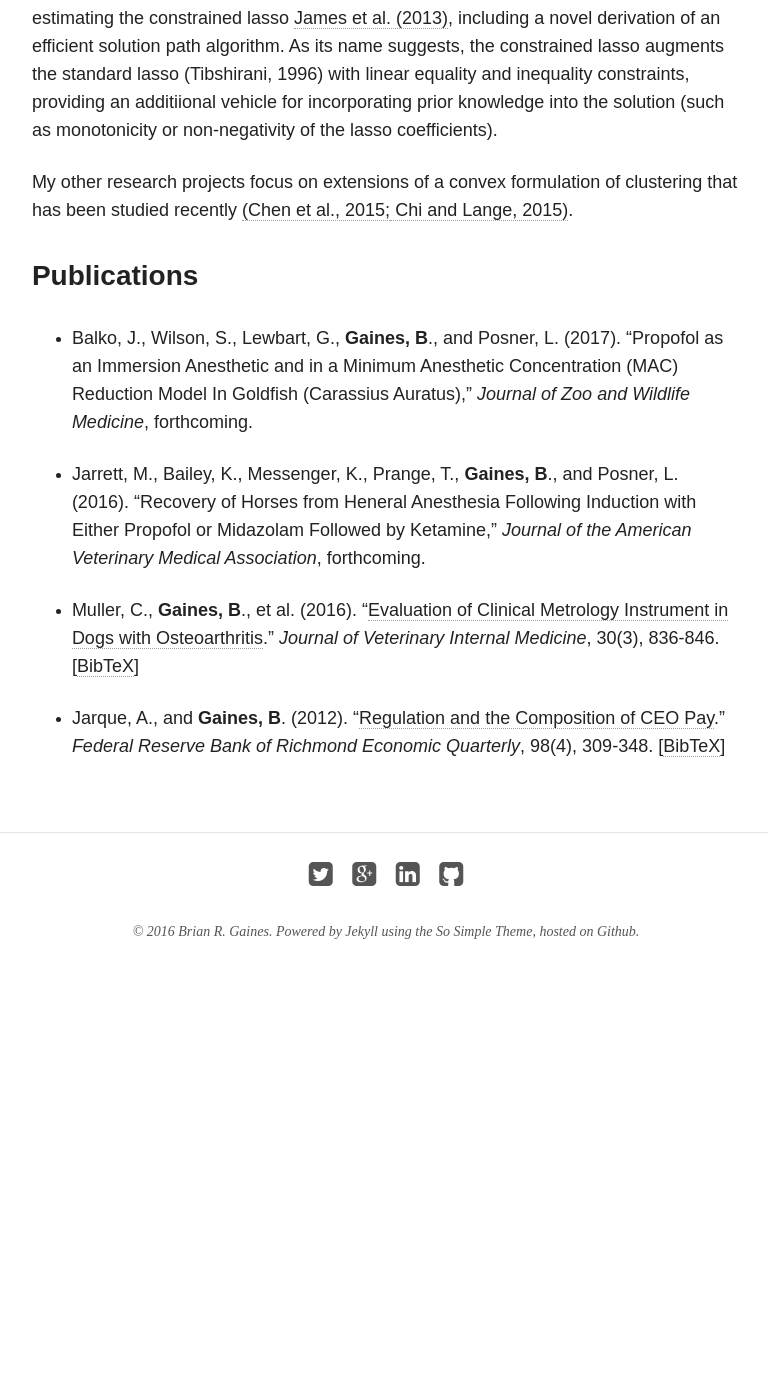
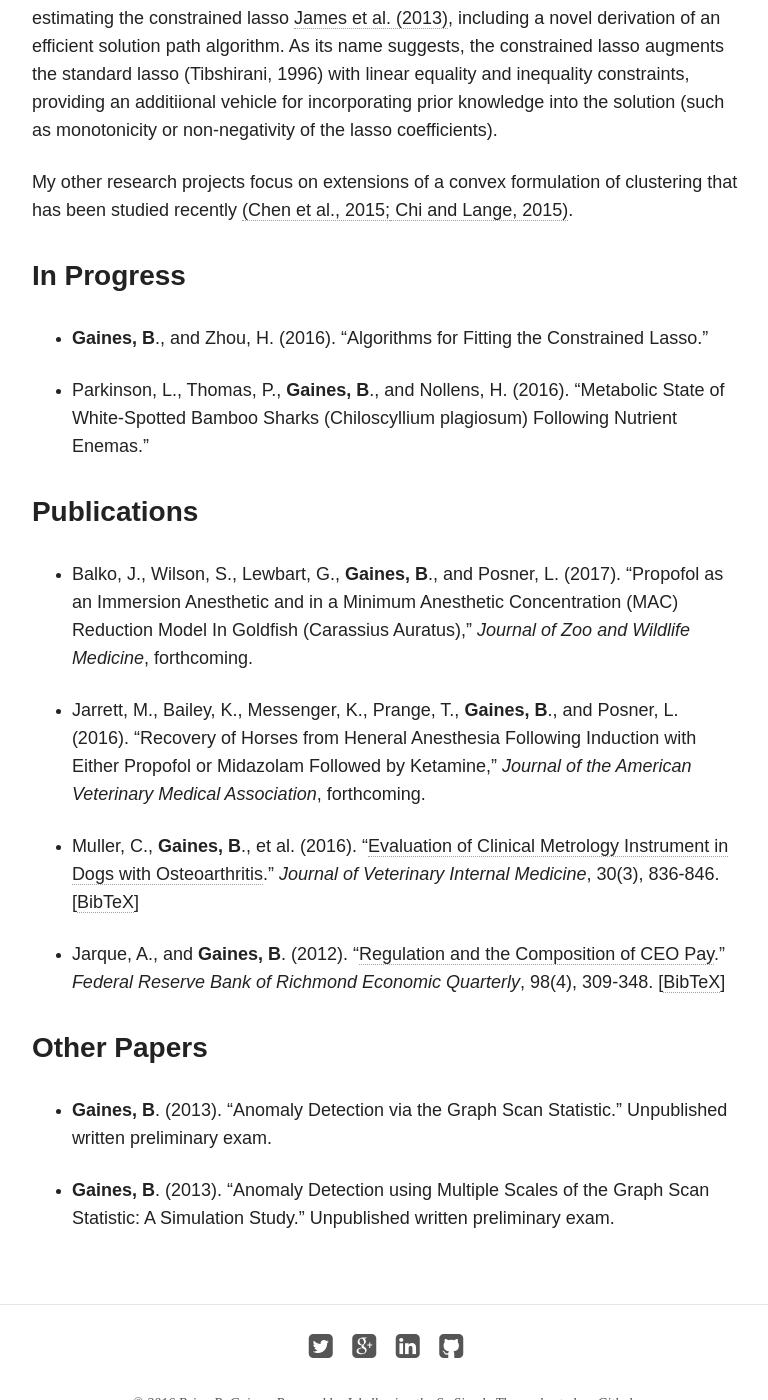
Before and after one commit to brgaines/brgaines.github.io, a Jekyll site: the page built from research/index.md, in a window 1280 px wide and 1400 px high, scrolled down 708 px. Shown: the whole window, without its empty margins (254-1022 px from the left). Built offline with Jekyll 4.4.1, drawn with Linux system fonts in a browser that asks for light colours; nearby versions of some CDN libraries; before the commit the page ends 1718 px from its top, so only the background shows below that.

Commit message:
added written prelim and current working papers to research page

```diff
--- a/research/index.md
+++ b/research/index.md
@@ -11,6 +11,11 @@ I am very fortunate to have [Hua Zhou](http://hua-zhou.github.io/) and [Eric Chi
 
 My other research projects focus on extensions of a convex formulation of clustering that has been studied recently [(Chen et al., 2015;](http://journals.plos.org/ploscompbiol/article?id=10.1371%2Fjournal.pcbi.1004228)[ Chi and Lange, 2015)](http://www.tandfonline.com/doi/abs/10.1080/10618600.2014.948181#.VHVPyt5WVzo).
 
+### In Progress
+
+* **Gaines, B**., and Zhou, H. (2016).  "Algorithms for Fitting the Constrained Lasso."
+
+* Parkinson, L., Thomas, P., **Gaines, B**., and Nollens, H.  (2016). "Metabolic State of White-Spotted Bamboo Sharks (Chiloscyllium plagiosum) Following Nutrient Enemas."
 
 ### Publications
 - Balko, J., Wilson, S., Lewbart, G., **Gaines, B**., and Posner, L. (2017).  “Propofol as an Immersion Anesthetic and in a Minimum Anesthetic Concentration (MAC) Reduction Model In Goldfish (Carassius Auratus),”  *Journal of Zoo and Wildlife Medicine*, forthcoming.
@@ -20,3 +25,9 @@ My other research projects focus on extensions of a convex formulation of cluste
 - Muller, C., **Gaines, B**., et al. (2016).  “[Evaluation of Clinical Metrology Instrument in Dogs with Osteoarthritis](https://www.ncbi.nlm.nih.gov/pubmed/26971876).”  *Journal of Veterinary Internal Medicine*, 30(3), 836-846. [[BibTeX](http://brgaines.github.io/research/mullerGaines16.bib)]
 
 - Jarque, A., and **Gaines, B**. (2012). "[Regulation and the Composition of CEO Pay](https://www.richmondfed.org/publications/research/economic_quarterly/2012/q4/pdf/jarque.pdf)." *Federal Reserve Bank of Richmond Economic Quarterly*, 98(4), 309-348. [[BibTeX](http://brgaines.github.io/research/jarqueGaines12.bib)]
+
+### Other Papers
+
+* **Gaines, B**. (2013). "Anomaly Detection via the Graph Scan Statistic." Unpublished written preliminary exam.
+
+* **Gaines, B**. (2013). "Anomaly Detection using Multiple Scales of the Graph Scan Statistic: A Simulation Study." Unpublished written preliminary exam.
```
